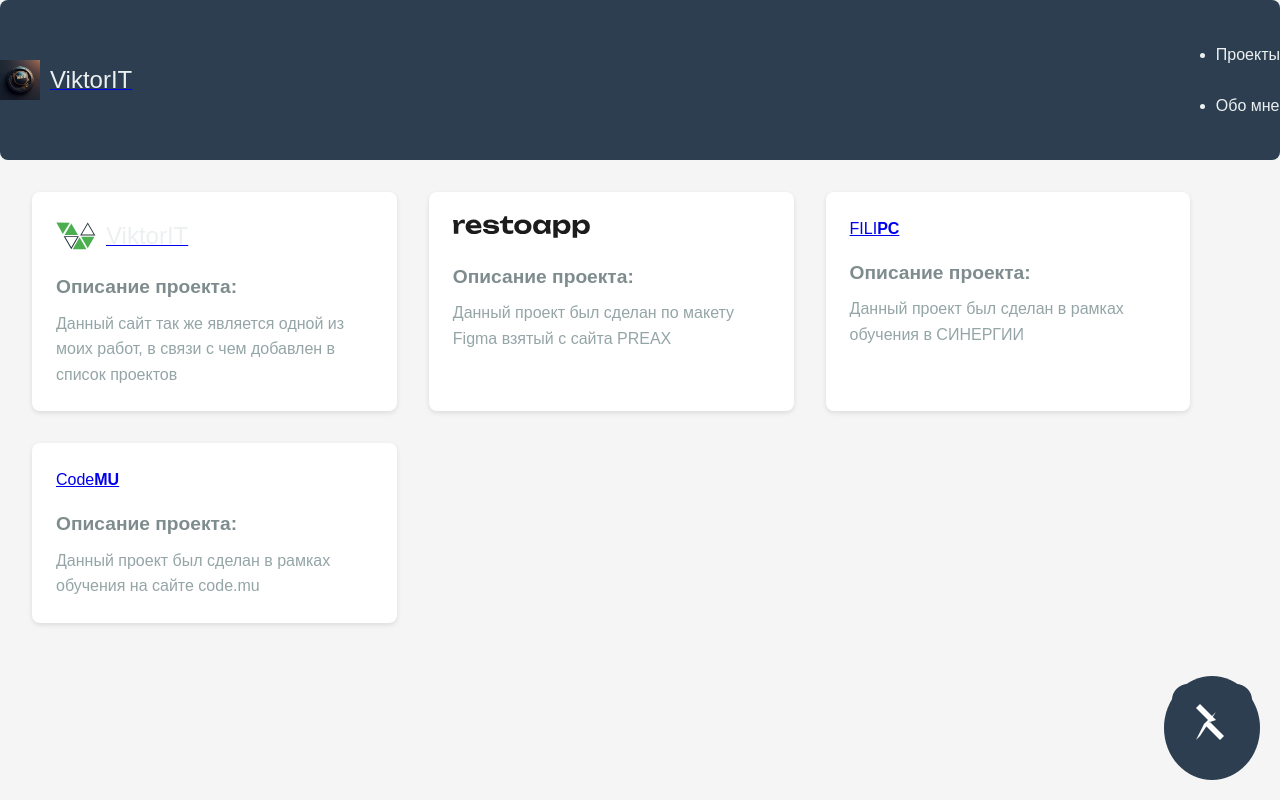
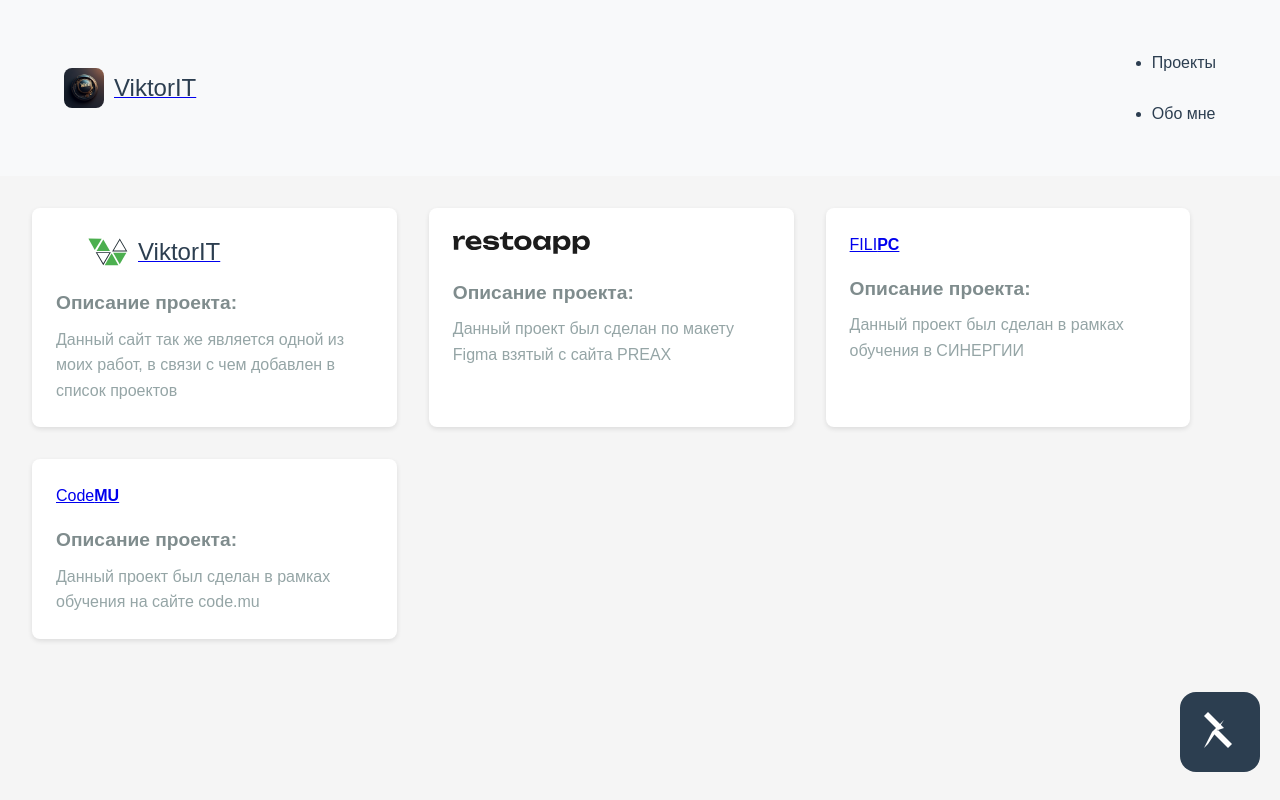
Before and after one commit to ViKraym/PortfolioUNDE, a PHP site: page / in a window 1280 px wide. Run offline with PHP 8.4, Linux system fonts and the light colour scheme.

Commit message:
Update style.css

```diff
--- a/style/style.css
+++ b/style/style.css
@@ -16,39 +16,41 @@ body {
 
 /* Шапка сайта */
 header {
-    background-color: #2c3e50;
-    padding: 1rem 0;
+    background-color: #f8f9fa;
+    padding: 1.5rem 2rem;
     display: flex;
     justify-content: space-between;
     align-items: center;
-    border-radius: 8px; /* Скругление углов */
 }
 
 .logo-box {
     display: flex;
     align-items: center;
+    gap: 10px;
+    margin-left: 2rem;
 }
 
 .logo-img {
     width: 40px;
     height: 40px;
-    margin-right: 10px;
+    border-radius: 8px;
 }
 
 .logo-text {
-    color: #ecf0f1;
+    color: #2c3e50;
     font-size: 1.5rem;
     text-decoration: none;
 }
 
-/* Обновленное меню */
+/* Стили для меню */
 nav {
     display: flex;
     gap: 20px;
+    margin-right: 2rem;
 }
 
 nav a {
-    color: #ecf0f1;
+    color: #2c3e50;
     text-decoration: none;
     padding: 0.5rem 1rem;
     border-radius: 4px;
@@ -56,7 +58,7 @@ nav a {
 }
 
 nav a:hover {
-    background-color: rgba(255,255,255,0.1);
+    background-color: rgba(0,0,0,0.05);
 }
 
 /* Основная секция */
@@ -73,7 +75,7 @@ main {
 .project-box {
     background-color: #fff;
     padding: 1.5rem;
-    border-radius: 8px; /* Скругление углов */
+    border-radius: 8px;
     box-shadow: 0 2px 5px rgba(0,0,0,0.1);
     width: 30%;
 }
@@ -92,21 +94,23 @@ main {
     color: #95a5a6;
 }
 
-/* Обновленная кнопка возврата */
+/* Стили для кнопки возврата */
 .back-button {
     position: fixed;
     bottom: 20px;
     right: 20px;
-    background-color: #2c3e50;
-    padding: 8px; /* Уменьшенный размер */
-    border-radius: 50%;
-    color: #fff;
     cursor: pointer;
-    transition: background-color 0.3s;
 }
 
-.back-button:hover {
-    background-color: #e74c3c;
+.back-button svg {
+    width: 80px;
+    height: 80px;
+    transition: transform 0.3s, fill 0.3s;
+}
+
+.back-button:hover svg {
+    transform: scale(1.05);
+    fill: #e74c3c;
 }
 
 /* Адаптивность */
@@ -116,6 +120,6 @@ main {
     }
 
     nav a {
-        padding: 0.4rem 0.8rem; /* Уменьшенные отступы для мобильной версии */
+        padding: 0.4rem 0.8rem;
     }
 }
```
